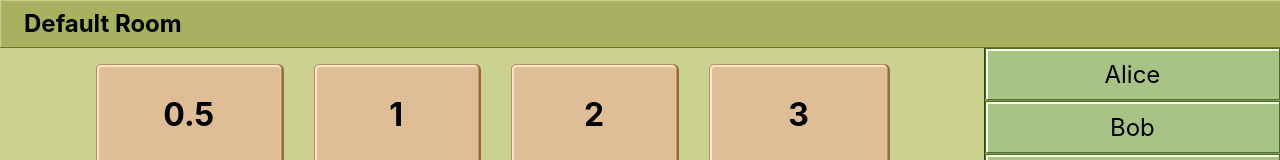
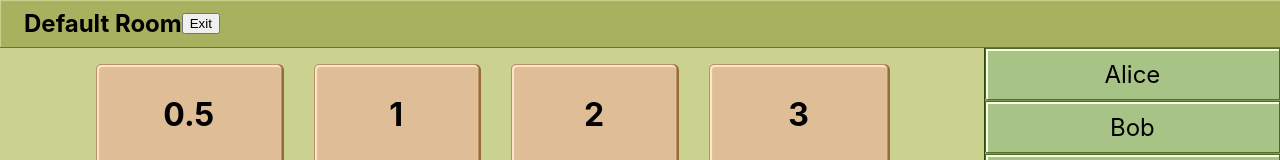
Before and after one commit to Digitanalogik/react-card-table, a React app: page / in a window 1280 px wide. Both pictures are taken after a click on the button "Enter". Shown: the top 160 px of the page. Built offline with nearby package versions, Linux system fonts and the light colour scheme.

Commit message:
Show logout button in header

```diff
--- a/src/App.tsx
+++ b/src/App.tsx
@@ -36,10 +36,16 @@ const App = (): ReactElement => {
     { id: 10, name: 'Jane' }
   ];
 
+  const logout = () => {
+    if (window.confirm("Exit room?")) {
+      setPlaying(false);
+    }
+  }
+
   const renderCardTable = (): ReactElement => {
     return (
       <div className='card-table-app'>
-        <Header title={room} />
+        <Header title={room} logout={logout} />
         <div className='content'>
           <Table cards={CARDS}/>
           <PlayerList players={PLAYERS}/>
@@ -51,7 +57,7 @@ const App = (): ReactElement => {
   const renderRoomSelect = (): ReactElement => {
     return (
       <div className='card-table-app'>
-        <Header title='Select Room' />
+        <Header title='Select Room' noLogout />
         <div className='content room-select'>
           <input type="text"
             id='room'
--- a/src/Components/Header/Header.tsx
+++ b/src/Components/Header/Header.tsx
@@ -3,12 +3,22 @@ import './Header.css';
 
 interface HeaderProps {
   title: string;
+  noLogout?: boolean;
+  logout?: () => void;
 }
 
-const Header = ({ title }: HeaderProps): ReactElement => {
-  return (
-    <div className='header'>{title}</div>
-  );
+const Header = ({ title, noLogout, logout }: HeaderProps): ReactElement => {
+  if (noLogout) {
+    return (
+      <div className='header'>{title}</div>
+    );
+  } else {
+    return (
+      <div className='header'>{title}
+        <button id='logout' onClick={logout}>Exit</button>
+      </div>
+    );
+  }
 };
 
 export default Header;
```
